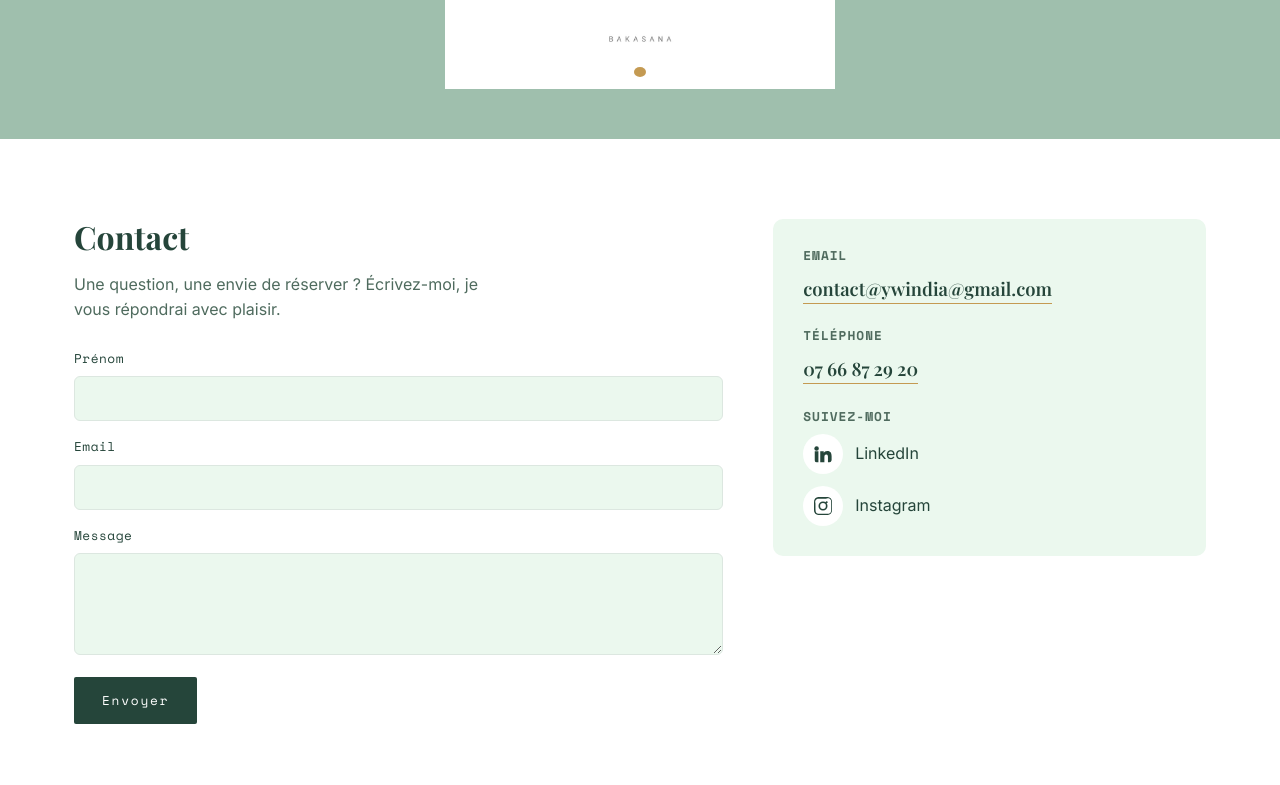
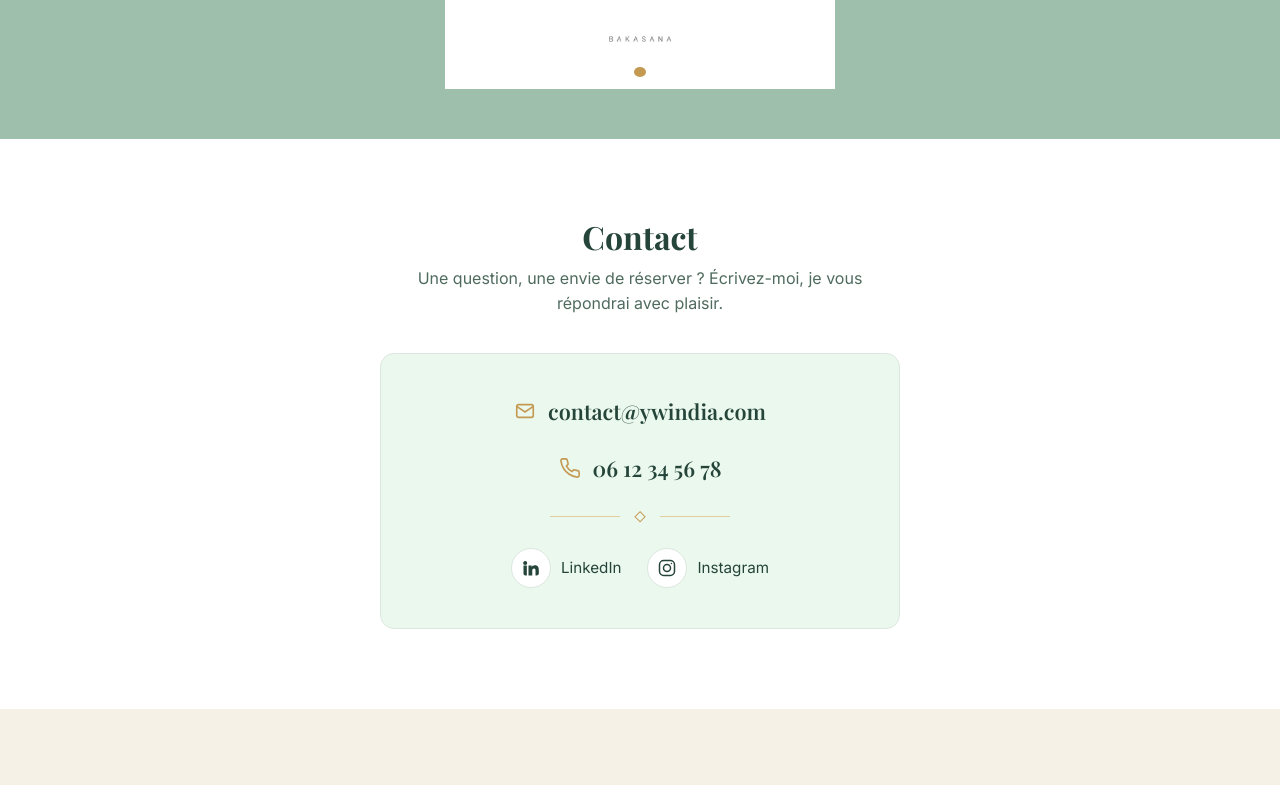
Before and after one commit to EdouardBurel/yoga-club, a React (Vite) app: page / in a window 1280 px wide. Shown: the part 3380-4165 px from the top of the page. Built offline with nearby package versions, Linux system fonts and the light colour scheme.

Commit message:
contact updated

```diff
--- a/src/components/Contact.css
+++ b/src/components/Contact.css
@@ -1,129 +1,132 @@
 .contact {
   background: var(--white);
   padding: 80px 0;
-}
-
-.contact__grid {
-  display: grid;
-  grid-template-columns: 1.2fr 0.8fr;
-  gap: 50px;
-  align-items: start;
+  text-align: center;
 }
 
 .contact__title {
   font-family: var(--font-display);
   font-size: 2rem;
   color: var(--ink);
-  margin-bottom: 12px;
+  margin-bottom: 10px;
 }
+
 .contact__lead {
   color: var(--ink-soft);
-  margin-bottom: 26px;
-  max-width: 42ch;
+  max-width: 46ch;
+  margin: 0 auto 36px;
 }
 
-/* form */
-.contact__form {
+/* centred card */
+.contact__card {
+  background: var(--mint);
+  border: 1px solid var(--line);
+  border-radius: 14px;
+  max-width: 520px;
+  margin: 0 auto;
+  padding: 40px 32px;
   display: flex;
   flex-direction: column;
-  gap: 16px;
-}
-.contact__form label {
-  display: flex;
-  flex-direction: column;
-  gap: 7px;
-  font-family: var(--font-mono);
-  font-size: 0.8rem;
-  letter-spacing: 0.04em;
-  color: var(--ink);
-}
-.contact__form input,
-.contact__form textarea {
-  font-family: var(--font-body);
-  font-size: 0.95rem;
-  padding: 12px 14px;
-  border: 1px solid var(--line);
-  border-radius: 6px;
-  background: var(--mint);
-  resize: vertical;
-}
-.contact__form input:focus,
-.contact__form textarea:focus {
-  outline: none;
-  border-color: var(--gold);
-}
-.contact__submit {
-  margin-top: 6px;
-  align-self: flex-start;
-}
-.contact__success {
-  font-family: var(--font-mono);
-  padding: 20px 0;
-  color: var(--ink);
+  align-items: center;
+  gap: 22px;
 }
 
-/* info column */
-.contact__info-col {
-  background: var(--mint);
-  border-radius: 10px;
-  padding: 30px;
-  display: flex;
-  flex-direction: column;
-  gap: 26px;
+/* email link */
+.contact__mail {
+  display: inline-flex;
+  align-items: center;
+  gap: 12px;
+  font-family: var(--font-display);
+  font-size: clamp(1.05rem, 3.4vw, 1.35rem);
+  color: var(--ink);
+  transition: color 0.2s ease;
 }
-.contact__info-block h3 {
-  font-family: var(--font-mono);
-  font-size: 0.8rem;
-  letter-spacing: 0.08em;
-  text-transform: uppercase;
-  color: var(--ink-soft);
-  margin-bottom: 10px;
-}
-.contact__mail {
-  font-family: var(--font-display);
-  font-size: 1.15rem;
-  color: var(--ink);
-  border-bottom: 1px solid var(--gold);
-  padding-bottom: 2px;
+.contact__mail svg {
+  color: var(--gold);
+  flex-shrink: 0;
 }
 .contact__mail:hover {
   color: var(--gold);
 }
 
+/* gold divider echoing the hero */
+.contact__divider {
+  display: flex;
+  align-items: center;
+  gap: 14px;
+  color: var(--gold);
+  font-size: 0.75rem;
+}
+.contact__divider span {
+  display: block;
+  width: 70px;
+  height: 1px;
+  background: var(--gold-soft);
+}
+
+/* socials */
 .contact__socials {
   display: flex;
-  flex-direction: column;
-  gap: 12px;
+  gap: 26px;
 }
 .social {
   display: inline-flex;
   align-items: center;
-  gap: 12px;
+  gap: 10px;
   color: var(--ink);
-  font-family: var(--font-body);
+  font-size: 0.95rem;
+  transition: color 0.2s ease;
 }
 .social svg {
   padding: 9px;
   box-sizing: content-box;
   background: var(--white);
+  border: 1px solid var(--line);
   border-radius: 50%;
   color: var(--ink);
   transition:
     background 0.2s ease,
-    color 0.2s ease;
+    color 0.2s ease,
+    border-color 0.2s ease;
+}
+.social:hover {
+  color: var(--gold);
 }
 .social:hover svg {
   background: var(--gold);
+  border-color: var(--gold);
   color: #fff;
 }
+
 .contact__soon {
   font-size: 0.85rem;
+  font-style: italic;
   color: var(--ink-soft);
-  font-style: italic;
+  margin: 0;
 }
 
-@media (max-width: 760px) {
-  .contact__grid {
-    grid-template-columns: 1fr;
+.contact__phone {
+  display: inline-flex;
+  align-items: center;
+  gap: 12px;
+  font-family: var(--font-display);
+  font-size: clamp(1.05rem, 3.4vw, 1.35rem);
+  color: var(--ink);
+  transition: color 0.2s ease;
+}
+.contact__phone svg {
+  color: var(--gold);
+  flex-shrink: 0;
+}
+.contact__phone:hover {
+  color: var(--gold);
+}
+
+@media (max-width: 560px) {
+  .contact__card {
+    padding: 32px 20px;
+  }
+  .contact__socials {
+    gap: 18px;
   }
 }
--- a/src/components/Contact.jsx
+++ b/src/components/Contact.jsx
@@ -1,101 +1,63 @@
-import { useState } from "react";
 import "./Contact.css";
 
 export default function Contact() {
-  const [form, setForm] = useState({ prenom: "", email: "", message: "" });
-  const [sent, setSent] = useState(false);
-
-  const update = (e) => setForm({ ...form, [e.target.name]: e.target.value });
-
-  const handleSubmit = (e) => {
-    e.preventDefault();
-    setSent(true); // no backend yet — see note about Formspree
-  };
-
   return (
     <section className="contact" id="contact">
-      <div className="container contact__grid">
-        {/* left: form */}
-        <div className="contact__form-col">
+      <div className="container">
         <h2 className="contact__title">Contact</h2>
         <p className="contact__lead">
-            Une question, une envie de réserver ? Écrivez-moi, je vous répondrai
-            avec plaisir.
+          Une question, une envie de réserver&nbsp;? Écrivez-moi, je vous
+          répondrai avec plaisir.
         </p>
 
-          {sent ? (
-            <p className="contact__success">
-              Merci {form.prenom || ""} ! Votre message a bien été envoyé. 🙏
-            </p>
-          ) : (
-            <form className="contact__form" onSubmit={handleSubmit}>
-              <label>
-                Prénom
-                <input
-                  name="prenom"
-                  type="text"
-                  value={form.prenom}
-                  onChange={update}
-                  required
-                />
-              </label>
-              <label>
-                Email
-                <input
-                  name="email"
-                  type="email"
-                  value={form.email}
-                  onChange={update}
-                  required
-                />
-              </label>
-              <label>
-                Message
-                <textarea
-                  name="message"
-                  rows="4"
-                  value={form.message}
-                  onChange={update}
-                  required
-                />
-              </label>
-              <button className="btn-solid contact__submit" type="submit">
-                Envoyer
-              </button>
-            </form>
-          )}
+        <div className="contact__card">
+          <a className="contact__mail" href="mailto:contact@ywindia.com">
+            <svg
+              viewBox="0 0 24 24"
+              width="22"
+              height="22"
+              fill="none"
+              stroke="currentColor"
+              strokeWidth="1.8"
+              aria-hidden="true"
+            >
+              <rect x="3" y="5" width="18" height="14" rx="2" />
+              <path d="M3 7l9 6 9-6" />
+            </svg>
+            contact@ywindia.com
+          </a>
+
+          <a className="contact__phone" href="tel:+33612345678">
+            <svg
+              viewBox="0 0 24 24"
+              width="22"
+              height="22"
+              fill="none"
+              stroke="currentColor"
+              strokeWidth="1.8"
+              aria-hidden="true"
+            >
+              <path d="M22 16.92v3a2 2 0 0 1-2.18 2 19.79 19.79 0 0 1-8.63-3.07 19.5 19.5 0 0 1-6-6 19.79 19.79 0 0 1-3.07-8.67A2 2 0 0 1 4.11 2h3a2 2 0 0 1 2 1.72c.12.96.36 1.9.7 2.81a2 2 0 0 1-.45 2.11L8.09 9.91a16 16 0 0 0 6 6l1.27-1.27a2 2 0 0 1 2.11-.45c.91.34 1.85.58 2.81.7A2 2 0 0 1 22 16.92z" />
+            </svg>
+            06 12 34 56 78
+          </a>
+
+          <div className="contact__divider" aria-hidden="true">
+            <span></span>◇<span></span>
           </div>
 
-        {/* right: contact details + socials */}
-        <div className="contact__info-col">
-          <div className="contact__info-block">
-            <h3>Email</h3>
-            <a className="contact__mail" href="mailto:contact@yogawithindia.fr">
-              contact@ywindia@gmail.com
-            </a>
-          </div>
-
-          <div className="contact__info-block">
-            <h3>Téléphone</h3>
-            <a className="contact__mail">
-              07 66 87 29 20
-            </a>
-          </div>
-
-          <div className="contact__info-block">
-            <h3>Suivez-moi</h3>
           <div className="contact__socials">
             <a
               className="social"
-                href="https://emea01.safelinks.protection.outlook.com/?url=https%3A%2F%2Fwww.linkedin.com%2Fcompany%2Fyoga-with-india%2F%3FviewAsMember%3Dtrue&data=05%7C02%7C%7Cd17608eba84347f6a41d08dedc3e73ff%7C84df9e7fe9f640afb435aaaaaaaaaaaa%7C1%7C0%7C639190357964289651%7CUnknown%7CTWFpbGZsb3d8eyJFbXB0eU1hcGkiOnRydWUsIlYiOiIwLjAuMDAwMCIsIlAiOiJXaW4zMiIsIkFOIjoiTWFpbCIsIldUIjoyfQ%3D%3D%7C0%7C%7C%7C&sdata=eiaX3aspLv8bqpy6EuXM%2FsVTzXK0Iem1dFQFQkZFADc%3D&reserved=0"
+              href="#"
               target="_blank"
               rel="noopener noreferrer"
               aria-label="LinkedIn"
             >
               <svg
                 viewBox="0 0 24 24"
-                  width="22"
-                  height="22"
+                width="20"
+                height="20"
                 fill="currentColor"
                 aria-hidden="true"
               >
@@ -106,26 +68,36 @@ export default function Contact() {
 
             <a
               className="social"
-                href="https://emea01.safelinks.protection.outlook.com/?url=https%3A%2F%2Fwww.instagram.com%2Fhealthyndie%3Figsh%3DMWZxZWpya3pjY3pqdQ%253D%253D%26utm_source%3Dqr&data=05%7C02%7C%7Cd17608eba84347f6a41d08dedc3e73ff%7C84df9e7fe9f640afb435aaaaaaaaaaaa%7C1%7C0%7C639190357964303162%7CUnknown%7CTWFpbGZsb3d8eyJFbXB0eU1hcGkiOnRydWUsIlYiOiIwLjAuMDAwMCIsIlAiOiJXaW4zMiIsIkFOIjoiTWFpbCIsIldUIjoyfQ%3D%3D%7C0%7C%7C%7C&sdata=I%2B10Hwy%2F8sPETNYPM0x0fdMqkfoQJ7SPwBGkJqCpfyo%3D&reserved=0"
+              href="#"
               target="_blank"
               rel="noopener noreferrer"
               aria-label="Instagram"
             >
               <svg
                 viewBox="0 0 24 24"
-                  width="22"
-                  height="22"
-                  fill="currentColor"
+                width="20"
+                height="20"
+                fill="none"
+                stroke="currentColor"
+                strokeWidth="1.8"
+                strokeLinecap="round"
                 aria-hidden="true"
               >
-                  <path d="M12 2.2c3.2 0 3.6 0 4.85.07 1.17.05 1.8.25 2.23.41.56.22.96.48 1.38.9.42.42.68.82.9 1.38.16.42.36 1.06.41 2.23.06 1.27.07 1.65.07 4.85s0 3.58-.07 4.85c-.05 1.17-.25 1.8-.41 2.23-.22.56-.48.96-.9 1.38-.42.42-.82.68-1.38.9-.42.16-1.06.36-2.23.41-1.27.06-1.65.07-4.85.07s-3.58 0-4.85-.07c-1.17-.05-1.8-.25-2.23-.41a3.7 3.7 0 0 1-1.38-.9 3.7 3.7 0 0 1-.9-1.38c-.16-.42-.36-1.06-.41-2.23C2.2 15.58 2.2 15.2 2.2 12s0-3.58.07-4.85c.05-1.17.25-1.8.41-2.23.22-.56.48-.96.9-1.38.42-.42.82-.68 1.38-.9.42-.16 1.06-.36 2.23-.41C8.42 2.2 8.8 2.2 12 2.2zm0 1.8c-3.15 0-3.5 0-4.74.07-.9.04-1.38.19-1.7.32-.43.16-.74.36-1.06.68-.32.32-.52.63-.68 1.06-.13.32-.28.8-.32 1.7C3.8 8.5 3.8 8.85 3.8 12s0 3.5.07 4.74c.04.9.19 1.38.32 1.7.16.43.36.74.68 1.06.32.32.63.52 1.06.68.32.13.8.28 1.7.32 1.24.07 1.59.07 4.74.07s3.5 0 4.74-.07c.9-.04 1.38-.19 1.7-.32.43-.16.74-.36 1.06-.68.32-.32.52-.63.68-1.06.13-.32.28-.8.32-1.7.07-1.24.07-1.59.07-4.74s0-3.5-.07-4.74c-.04-.9-.19-1.38-.32-1.7a2.9 2.9 0 0 0-.68-1.06 2.9 2.9 0 0 0-1.06-.68c-.32-.13-.8-.28-1.7-.32C15.5 4 15.15 4 12 4zm0 3.06A4.94 4.94 0 1 1 12 16.94 4.94 4.94 0 0 1 12 7.06zm0 1.8a3.14 3.14 0 1 0 0 6.28 3.14 3.14 0 0 0 0-6.28zm5.14-.9a1.15 1.15 0 1 1-2.3 0 1.15 1.15 0 0 1 2.3 0z" />
+                <rect x="3" y="3" width="18" height="18" rx="5" />
+                <circle cx="12" cy="12" r="4.2" />
+                <circle
+                  cx="17.3"
+                  cy="6.7"
+                  r="0.9"
+                  fill="currentColor"
+                  stroke="none"
+                />
               </svg>
               <span>Instagram</span>
             </a>
           </div>
         </div>
       </div>
-      </div>
     </section>
   );
 }
```
Lines whose indentation alone changed are shown as unchanged.
